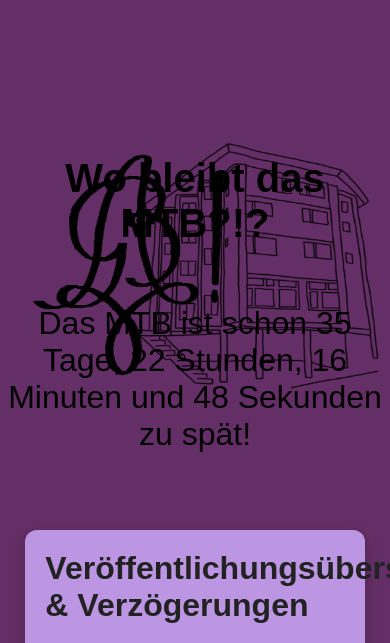
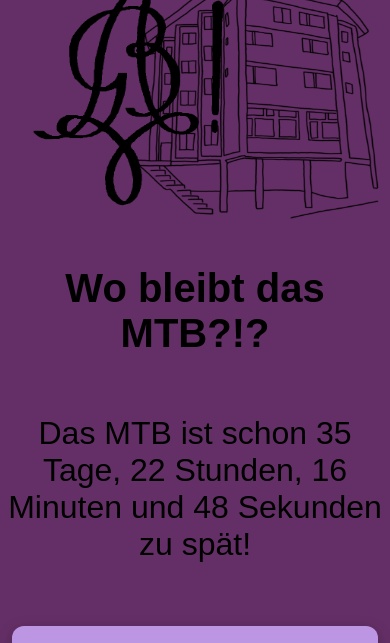
Before and after one commit to agburse-mtb/agburse-mtb.github.io, a plain HTML site: page index.html in a window 390 px wide. Shown: the part 141-784 px from the top of the page. Drawn offline with nearby package versions, Linux system fonts and the light colour scheme.

Commit message:
fix img overlap

```diff
--- a/index.html
+++ b/index.html
@@ -30,17 +30,18 @@
     flex-direction: column;
     justify-content: center;
     align-items: center;
+    padding-top: 280px; /* Space for logos at top */
   }
 
   /* Responsive: stack content so the table sits below the container on mobile */
   @media (max-width: 1068px) {
     body { display: block !important; height: auto !important; }
     .container {
-      margin-top: 270px !important;
+      margin-top: 100px !important;
       min-height: auto !important;
       padding-bottom: 20px;
     }
-    #releaseOverview { margin: 3vh 3vh 3vh !important; }
+    #releaseOverview { margin: 3vw 3vw 3vw !important; }
     .container h1 { font-size: 2.5em !important; }
     #counterText { font-size: 2em !important; }
     img[alt="Logo 1"], img[alt="Logo 2"] { width: 120px; height: 120px; }
```
